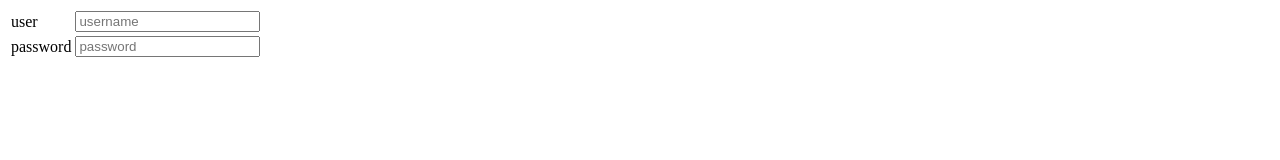
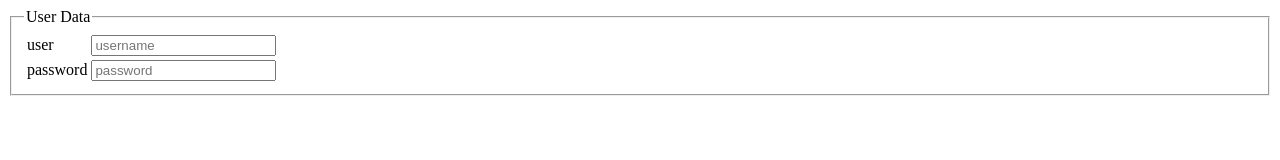
Before and after one commit to TapanRoyal31/25EG_BANSARI_DHRUV, a plain HTML site: page input form using table/index.html in a window 1280 px wide. Drawn offline with Linux system fonts and the light colour scheme.

Commit message:
"fieldset and legend"

```diff
--- a/input form using table/index.html
+++ b/input form using table/index.html
@@ -6,7 +6,8 @@
     <title>Document</title>
 </head>
 <body>
-
+    <fieldset>
+        <legend>User Data</legend>
     <table>
         <tr>
             <td><label for="user">user</label></td>
@@ -17,5 +18,6 @@
             <td><input type="password" name="password" id="pass" placeholder="password"></td>
         </tr>
     </table>
+    </fieldset>
 </body>
 </html>
```
